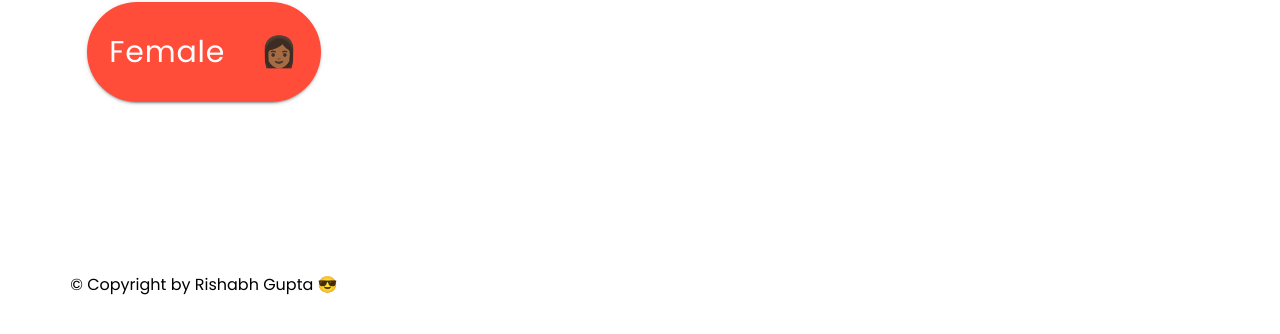
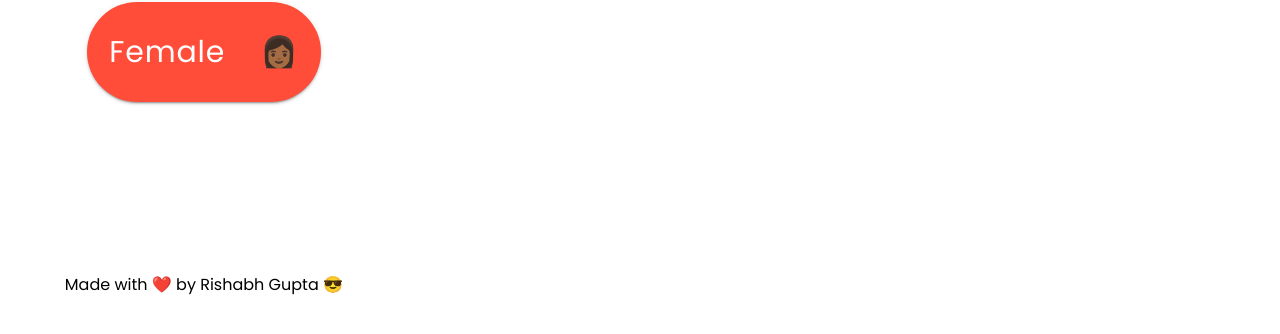
Before and after one commit to imrishabh18/hot-or-not, a React (Create React App) app in the folder client/: page /home in a window 1280 px wide. Shown: the part 438-772 px from the top of the page. Built offline with nearby package versions, Linux system fonts and the light colour scheme.

Commit message:
ready to go

```diff
--- a/client/src/components/Home.js
+++ b/client/src/components/Home.js
@@ -55,7 +55,7 @@ class Home extends React.Component {
                 <p style={{ paddingLeft: '35px'}}> 👩🏾</p>
               </Button>
             {/* </Grid> */}
-            <p style={{paddingTop: '170px'}}>© Copyright by Rishabh Gupta 😎</p>
+            <p style={{paddingTop: '170px'}}> Made with ❤️ by Rishabh Gupta 😎</p>
             </div>
           </div>
         </Box>
```
